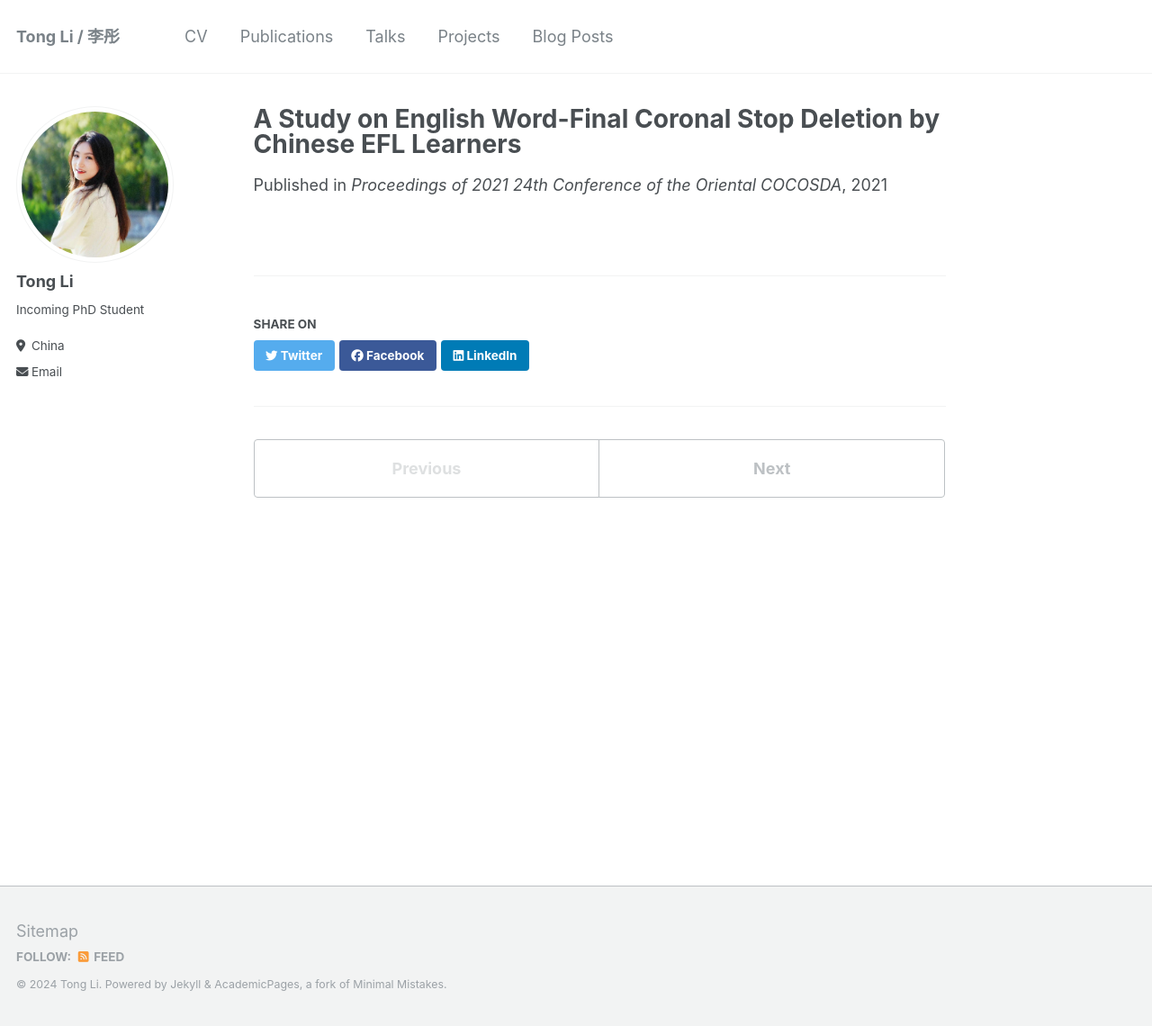
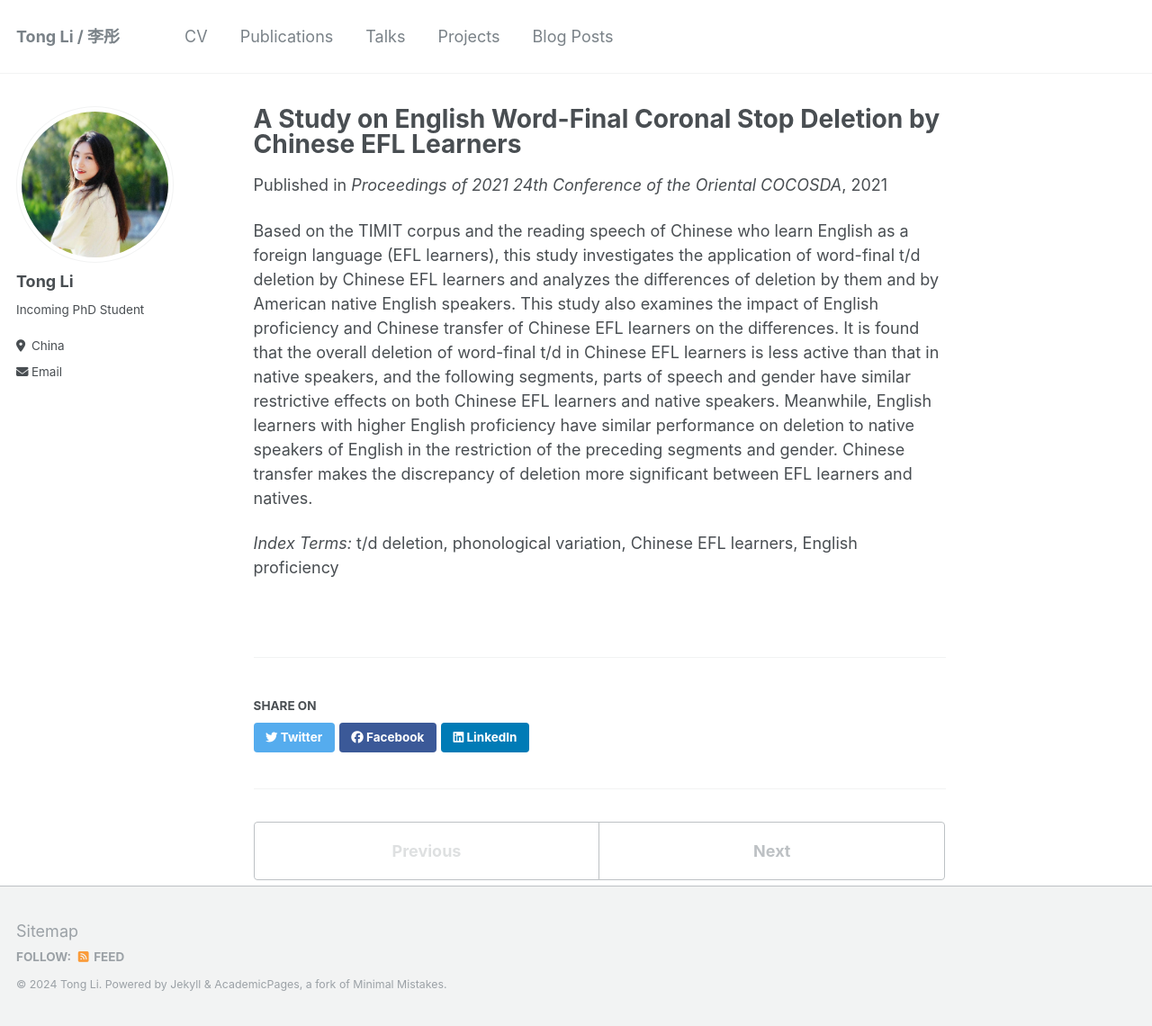
Before and after one commit to litonglinguistics/litonglinguistics.github.io, a Jekyll site: the page built from _publications/2021-tddeletion.md, in a window 1280 px wide and 1140 px high. Shown: the whole window at 90% size. Built offline with Jekyll 4.4.1, drawn with Linux system fonts in a browser that asks for light colours.

Commit message:
Update 2021-tddeletion.md

```diff
--- a/_publications/2021-tddeletion.md
+++ b/_publications/2021-tddeletion.md
@@ -7,3 +7,8 @@ date: 2021-11-1
 venue: 'Proceedings of 2021 24th Conference of the Oriental COCOSDA'
 paperurl: 'http://litonglinguistics.github.io/files/Paper1.pdf'
 ---
+
+Based on the TIMIT corpus and the reading speech of Chinese who learn English as a foreign language (EFL
+learners), this study investigates the application of word-final t/d deletion by Chinese EFL learners and analyzes the differences of deletion by them and by American native English speakers. This study also examines the impact of English proficiency and Chinese transfer of Chinese EFL learners on the differences. It is found that the overall deletion of word-final t/d in Chinese EFL learners is less active than that in native speakers, and the following segments, parts of speech and gender have similar restrictive effects on both Chinese EFL learners and native speakers. Meanwhile, English learners with higher English proficiency have similar performance on deletion to native speakers of English in the restriction of the preceding segments and gender. Chinese transfer makes the discrepancy of deletion more significant between EFL learners and natives.
+
+*Index Terms:* t/d deletion, phonological variation, Chinese EFL learners, English proficiency
```
